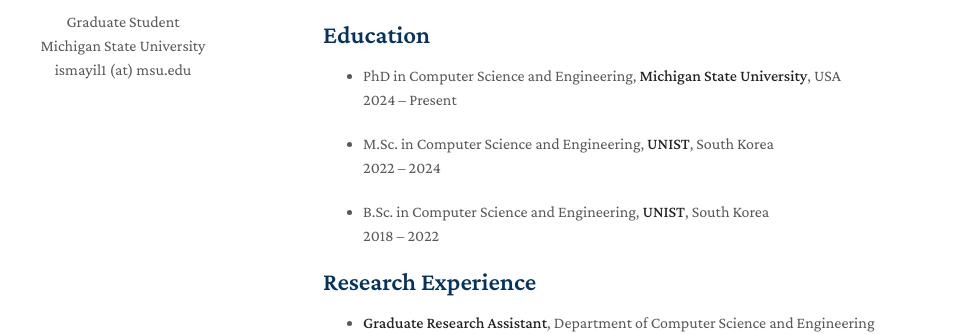
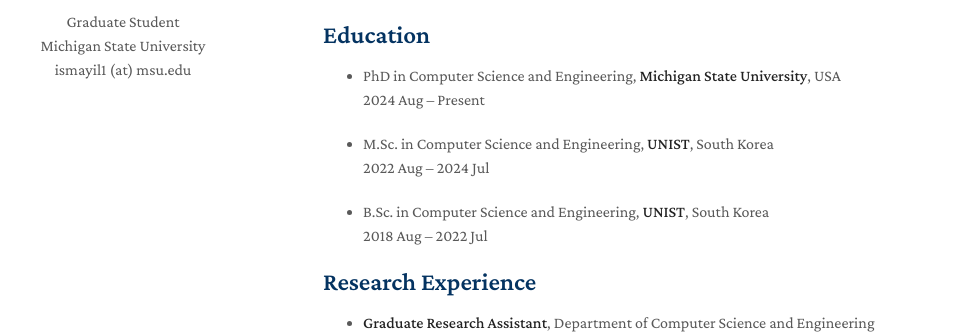
Before and after one commit to elkhanzada/elkhanzada.github.io, a Jekyll site: the page built from index.md, in a window 1280 px wide and 900 px high. Shown: the part 266-600 px from the top of the window, without its empty margins (147-1127 px from the left). Built offline with Jekyll 4.4.1, drawn with Linux system fonts in a browser that asks for light colours; nearby versions of some CDN libraries; a style sheet for code colours, icons or effects is not loaded; our own code applies the rules of GitHub Pages for plain Markdown files.

Commit message:
Update index.md

```diff
--- a/index.md
+++ b/index.md
@@ -13,13 +13,13 @@
 
 ## Education
 - PhD in Computer Science and Engineering, **Michigan State University**, USA \\
-  2024 – Present
+  2024 Aug – Present
 
 - M.Sc. in Computer Science and Engineering, **UNIST**, South Korea \\
-  2022 – 2024
+  2022 Aug – 2024 Jul
 
 - B.Sc. in Computer Science and Engineering, **UNIST**, South Korea \\
-  2018 – 2022
+  2018 Aug – 2022 Jul
 
 ## Research Experience
 
```
